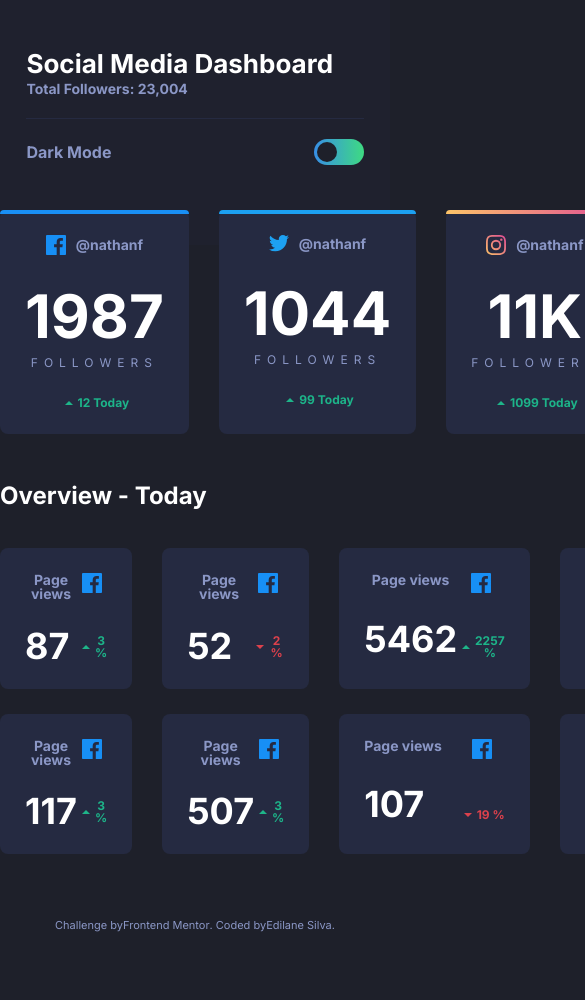
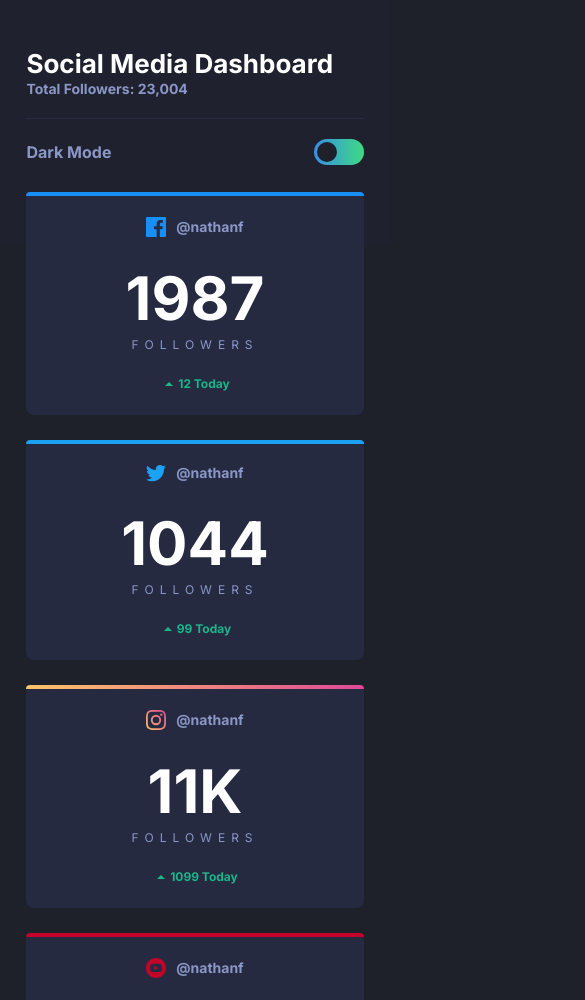
Before and after one commit to edilanesilva/Painel-midia-social, a plain HTML site: page index.html in a window 390 px wide. Shown: the top 1000 px of the page, 585 px wide, since content can reach past the window. Drawn offline with Linux system fonts and the light colour scheme.

Commit message:
Responsiveness
add responsiveness to card and reader

```diff
--- a/assets/style/cards.css
+++ b/assets/style/cards.css
@@ -141,3 +141,18 @@
     font-size: 11px;
 
 }
+
+@media only screen and (max-width: 600px) {
+    .social{
+        margin: 1.65em;
+    }
+    .card{
+        grid-column: 1/span 4;
+
+    }
+
+    .attribution{
+        display: none;
+    }
+
+}
--- a/assets/style/header.css
+++ b/assets/style/header.css
@@ -101,7 +101,7 @@
 }
 
 
-@media only screen and (max-width: 400px) {
+@media only screen and (max-width: 600px) {
     .header{
         flex-direction: column;
         gap:20px;
```
